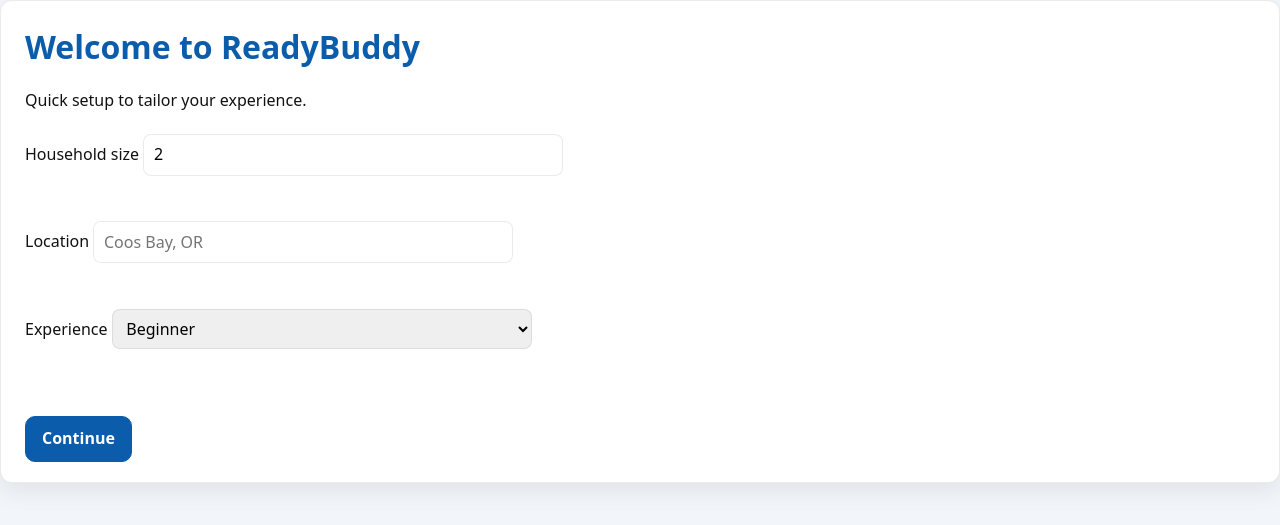
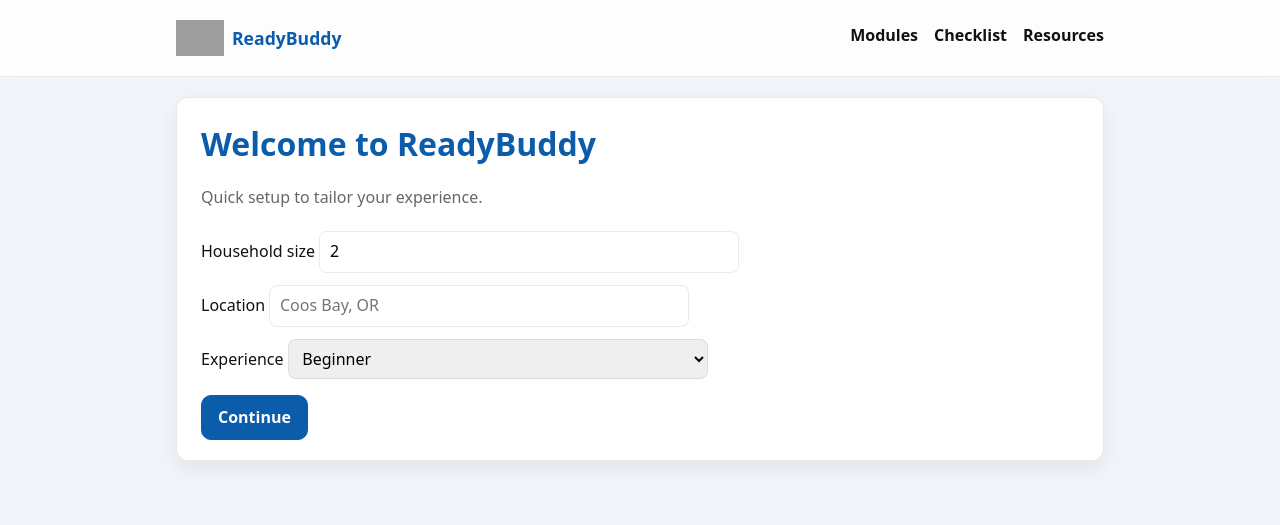
Before and after one commit to RandyNoggle/readybuddy-app, a FastAPI app: page / in a window 1280 px wide. Shown: the top 525 px of the page. Run offline with FastAPI, Linux system fonts and the light colour scheme; grey boxes are pictures that could not be loaded.

Commit message:
Update onboarding.html

```diff
--- a/templates/onboarding.html
+++ b/templates/onboarding.html
@@ -4,29 +4,50 @@
   <meta charset="utf-8" />
   <title>ReadyBuddy – Onboarding</title>
   <meta name="viewport" content="width=device-width, initial-scale=1" />
-  <!-- Version tag added so the browser always reloads new styles -->
-  <link rel="stylesheet" href="/static/style.css?v=2">
+  <!-- cache-busting version -->
+  <link rel="stylesheet" href="/static/style.css?v=3">
 </head>
 <body>
+
+  <!-- Header / Navbar -->
+  <header class="header">
+    <div class="header-inner">
+      <a class="brand" href="/">
+        <img src="/static/logo.png" alt="" onerror="this.style.display='none'">
+        ReadyBuddy
+      </a>
+      <nav class="nav">
+        <a href="/modules">Modules</a>
+        <a href="/checklist">Checklist</a>
+        <a href="/resources">Resources</a>
+      </nav>
+    </div>
+  </header>
+
+  <!-- Page container -->
+  <main class="page">
     <div class="card">
       <h1>Welcome to ReadyBuddy</h1>
-    <p>Quick setup to tailor your experience.</p>
+      <p class="muted">Quick setup to tailor your experience.</p>
+
       <form method="get" action="/onboarding">
         <label>Household size
           <input type="number" name="family_size" value="2" min="1" required>
-      </label><br>
+        </label>
         <label>Location
           <input type="text" name="location" placeholder="Coos Bay, OR" required>
-      </label><br>
+        </label>
         <label>Experience
           <select name="skill_level" required>
             <option value="Beginner">Beginner</option>
             <option value="Intermediate">Intermediate</option>
             <option value="Advanced">Advanced</option>
           </select>
-      </label><br><br>
+        </label>
         <button type="submit">Continue</button>
       </form>
     </div>
+  </main>
+
 </body>
 </html>
```
Lines whose indentation alone changed are shown as unchanged.
